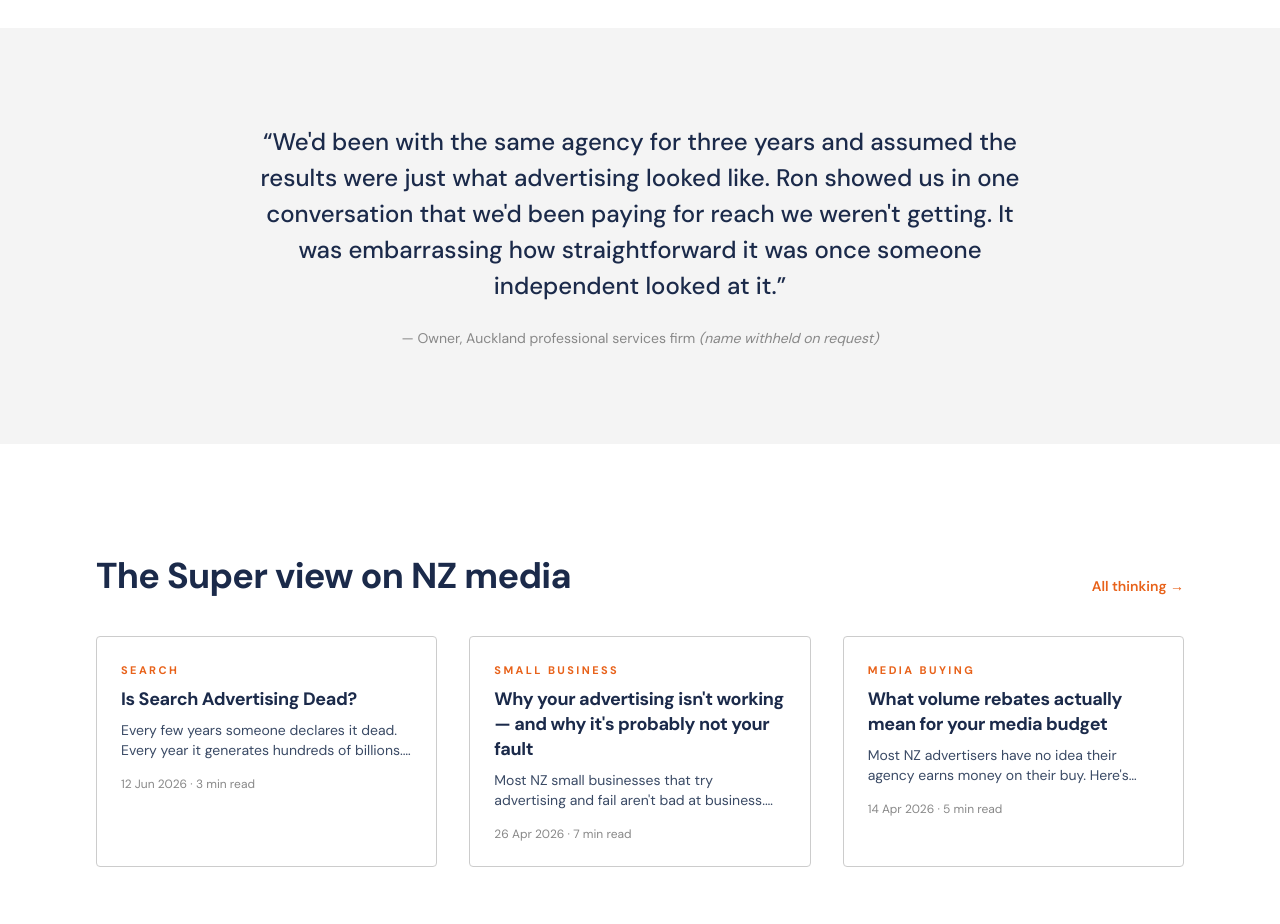
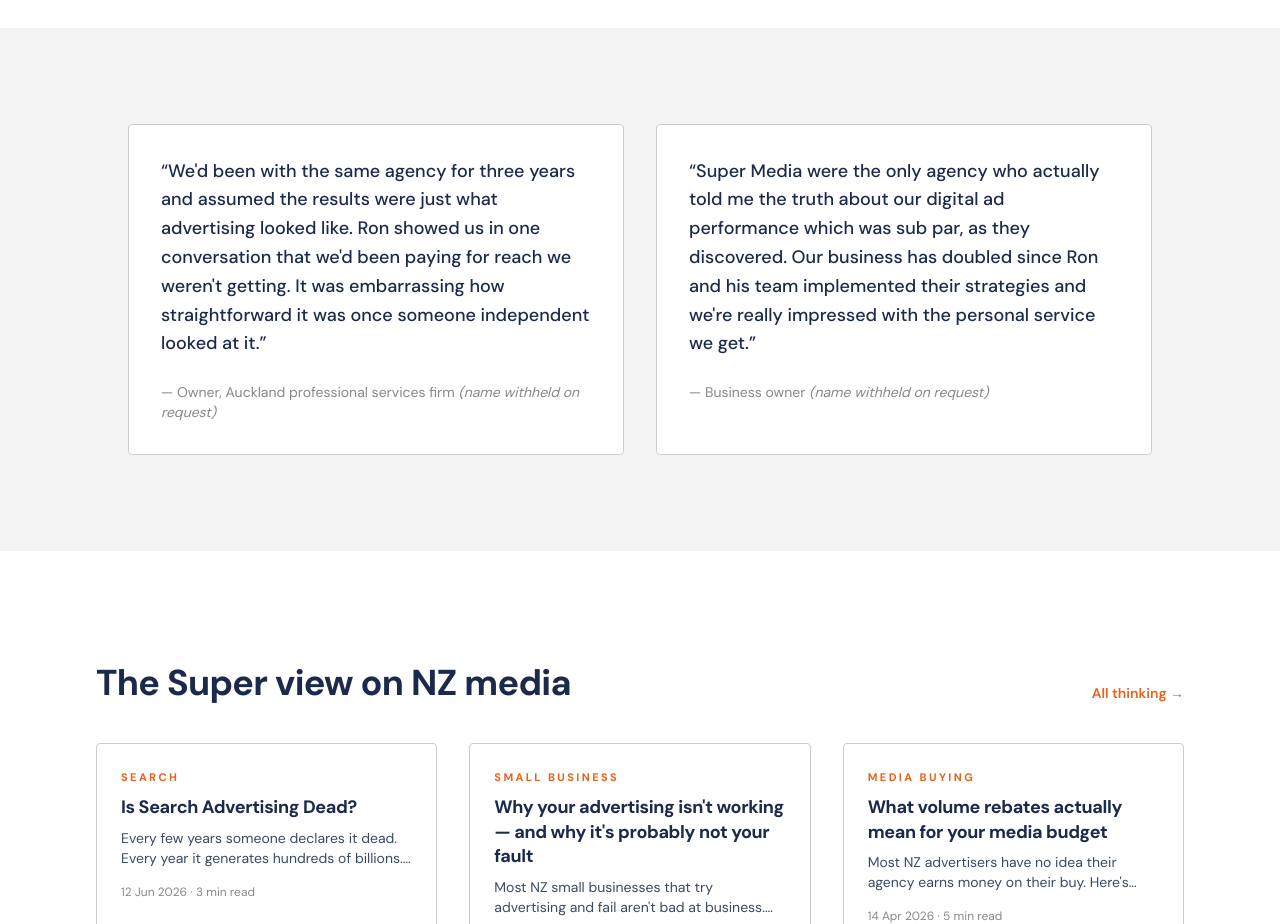
Before and after one commit to ron571/supermedia-website, a Next.js app: page / in a window 1280 px wide. Shown: the part 5180-6104 px from the top of the page. Built offline with nearby package versions, Linux system fonts and the light colour scheme; no server answers.

Commit message:
content: add second client testimonial to homepage

```diff
--- a/src/app/(main)/page.tsx
+++ b/src/app/(main)/page.tsx
@@ -418,9 +418,9 @@
       {/* ─── Section 8: Social Proof ─── */}
       <section className="bg-grey-light py-20 lg:py-24">
         <div className="section-container">
-          <div className="max-w-3xl mx-auto text-center">
-            <blockquote>
-              <p className="text-navy text-xl md:text-2xl font-medium mb-6" style={{ lineHeight: 1.5 }}>
+          <div className="grid grid-cols-1 md:grid-cols-2 gap-8 max-w-5xl mx-auto">
+            <blockquote className="bg-white rounded p-8 border border-grey-mid">
+              <p className="text-navy text-lg font-medium mb-6" style={{ lineHeight: 1.6 }}>
                 &ldquo;We&apos;d been with the same agency for three years and
                 assumed the results were just what advertising looked like. Ron
                 showed us in one conversation that we&apos;d been paying for
@@ -429,6 +429,15 @@
               </p>
               <footer className="text-grey-dark text-sm">
                 — Owner, Auckland professional services firm{" "}
+                <span className="italic">(name withheld on request)</span>
+              </footer>
+            </blockquote>
+            <blockquote className="bg-white rounded p-8 border border-grey-mid">
+              <p className="text-navy text-lg font-medium mb-6" style={{ lineHeight: 1.6 }}>
+                &ldquo;Super Media were the only agency who actually told me the truth about our digital ad performance which was sub par, as they discovered. Our business has doubled since Ron and his team implemented their strategies and we&apos;re really impressed with the personal service we get.&rdquo;
+              </p>
+              <footer className="text-grey-dark text-sm">
+                — Business owner{" "}
                 <span className="italic">(name withheld on request)</span>
               </footer>
             </blockquote>
```
